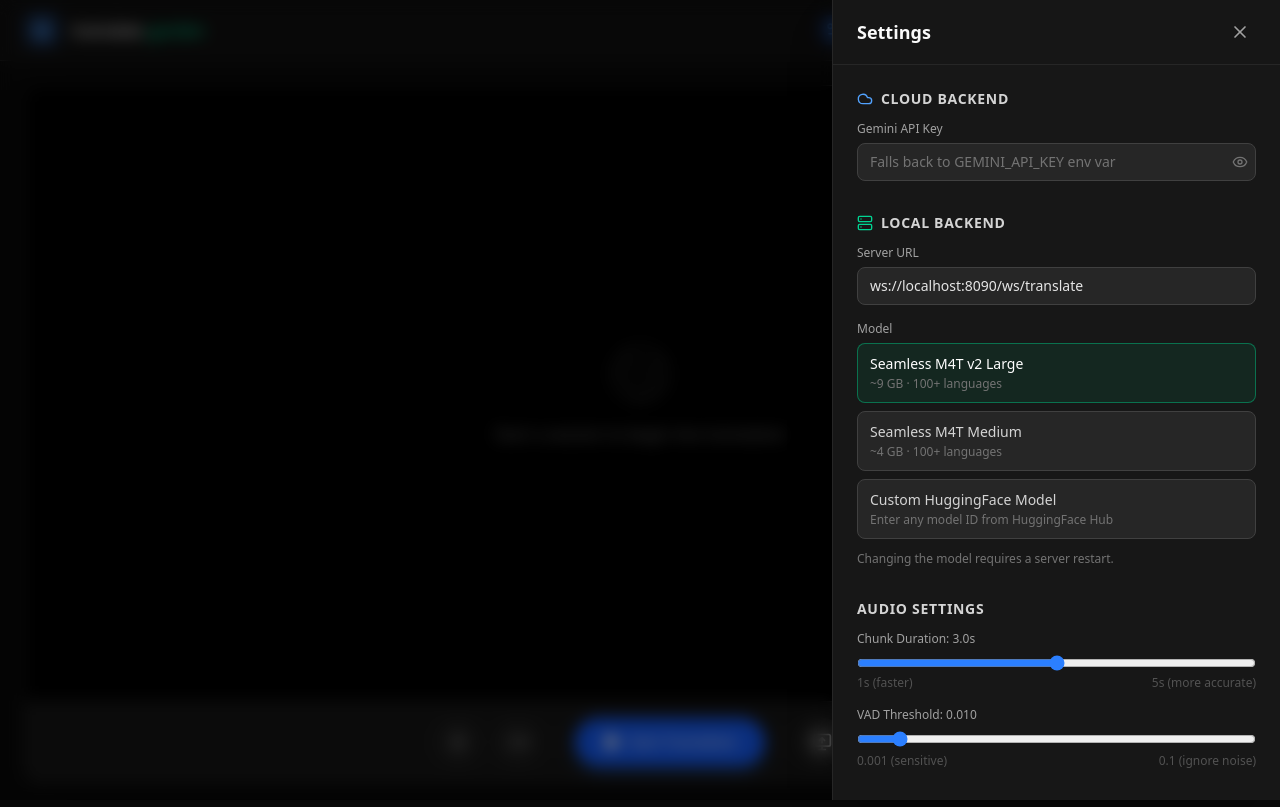
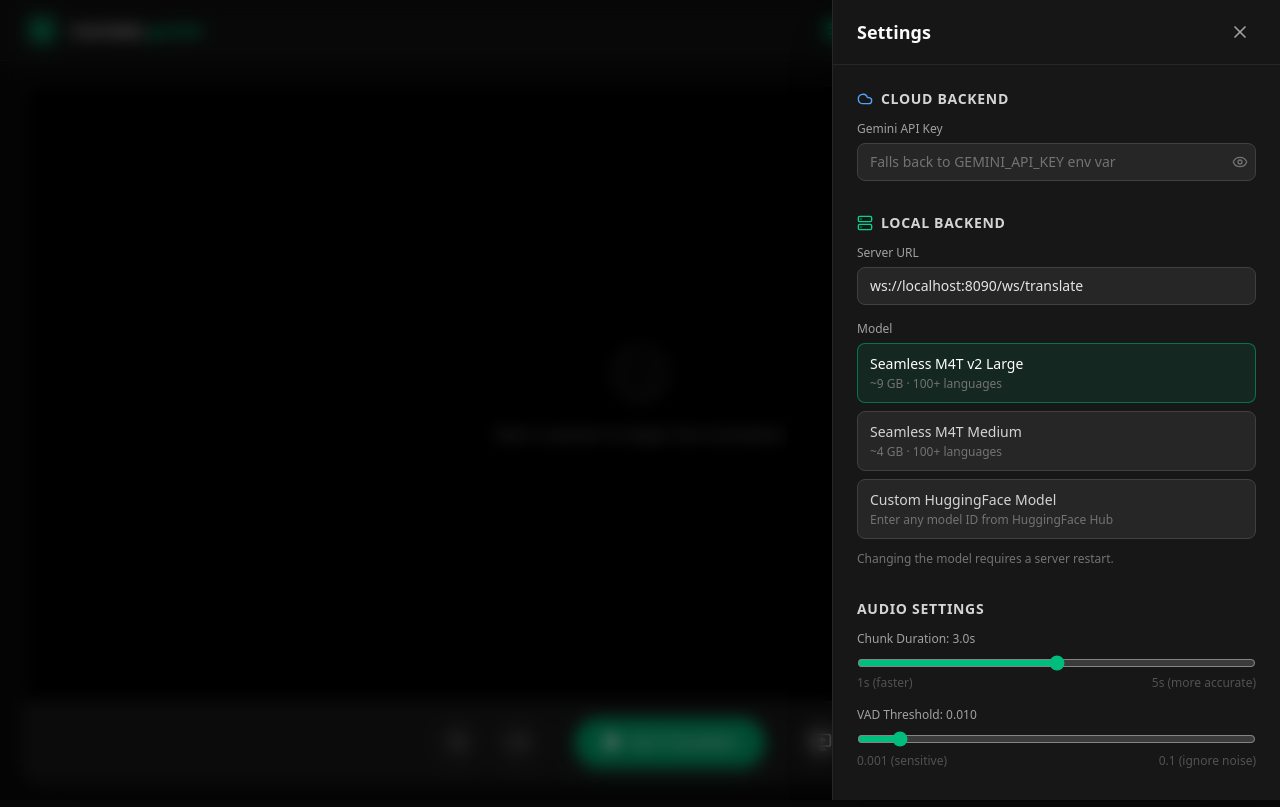
Before and after one commit to CBK47/Open-Translate, a React (Vite) app: page / in a window 1280 px wide. Both pictures are taken after a click on the button 834 px from the left and 30 px from the top of the page. Built offline with nearby package versions, Linux system fonts and the light colour scheme.

Commit message:
style: Rebrand primary accent from blue to garden green
Swapped all primary accent colours to emerald green to match
translate.garden branding. Cloud toggle remains blue (semantic
distinction: blue=cloud, green=local/garden).

Co-Authored-By: Claude Opus 4.6 (1M context) <noreply@anthropic.com>

```diff
--- a/src/App.tsx
+++ b/src/App.tsx
@@ -408,8 +408,8 @@ export default function App() {
     <div className="min-h-screen bg-neutral-950 text-neutral-50 flex flex-col font-sans">
       <header className="px-4 md:px-6 py-3 border-b border-neutral-800 flex items-center justify-between bg-neutral-900/50 backdrop-blur-sm sticky top-0 z-10 gap-3 flex-wrap">
         <div className="flex items-center gap-3">
-          <div className="bg-blue-500/20 p-2 rounded-lg">
-            <Globe2 className="w-5 h-5 text-blue-400" />
+          <div className="bg-emerald-500/20 p-2 rounded-lg">
+            <Globe2 className="w-5 h-5 text-emerald-400" />
           </div>
           <h1 className="text-lg font-medium tracking-tight">translate<span className="text-emerald-400">.garden</span></h1>
         </div>
@@ -417,7 +417,7 @@ export default function App() {
           {/* Settings Gear */}
           <button
             onClick={() => setShowSettings(!showSettings)}
-            className={`p-1.5 rounded-lg transition-colors ${showSettings ? 'bg-blue-600/20 text-blue-400' : 'text-neutral-400 hover:text-neutral-200 hover:bg-neutral-800'}`}
+            className={`p-1.5 rounded-lg transition-colors ${showSettings ? 'bg-emerald-600/20 text-emerald-400' : 'text-neutral-400 hover:text-neutral-200 hover:bg-neutral-800'}`}
             title="Settings"
           >
             <Settings2 className="w-4.5 h-4.5" />
@@ -461,7 +461,7 @@ export default function App() {
               disabled={isConnected}
               className="flex items-center gap-2 px-3 py-1.5 rounded-full text-xs font-medium bg-neutral-800/60 text-neutral-200 transition-all hover:bg-neutral-700 disabled:opacity-50 disabled:cursor-not-allowed border border-neutral-700"
             >
-              <Languages className="w-3.5 h-3.5 text-blue-400" />
+              <Languages className="w-3.5 h-3.5 text-emerald-400" />
               <span>EN &harr; {selectedLang.flag} {selectedLang.name}</span>
               <ChevronDown className={`w-3 h-3 transition-transform ${showLangDropdown ? 'rotate-180' : ''}`} />
             </button>
@@ -474,14 +474,14 @@ export default function App() {
                       onClick={() => { setSelectedLang(lang); setShowLangDropdown(false); }}
                       className={`w-full flex items-center gap-2.5 px-3 py-2 rounded-lg text-sm transition-colors ${
                         selectedLang.code === lang.code
-                          ? 'bg-blue-600/20 text-white'
+                          ? 'bg-emerald-600/20 text-white'
                           : 'text-neutral-400 hover:bg-neutral-800 hover:text-neutral-200'
                       }`}
                     >
                       <span className="text-base">{lang.flag}</span>
                       <span>English &harr; {lang.name}</span>
                       {selectedLang.code === lang.code && (
-                        <span className="ml-auto w-1.5 h-1.5 rounded-full bg-blue-400" />
+                        <span className="ml-auto w-1.5 h-1.5 rounded-full bg-emerald-400" />
                       )}
                     </button>
                   ))}
@@ -492,7 +492,7 @@ export default function App() {
 
           {/* Status */}
           <div className="flex items-center gap-2 text-xs text-neutral-400">
-            <span className={`w-2 h-2 rounded-full ${isConnected ? 'bg-blue-500 animate-pulse' : 'bg-neutral-600'}`} />
+            <span className={`w-2 h-2 rounded-full ${isConnected ? 'bg-emerald-500 animate-pulse' : 'bg-neutral-600'}`} />
             {isConnected ? 'Connected' : 'Ready'}
           </div>
         </div>
@@ -523,7 +523,7 @@ export default function App() {
                     value={settings.geminiApiKey}
                     onChange={(e) => updateSettings({ geminiApiKey: e.target.value })}
                     placeholder="Falls back to GEMINI_API_KEY env var"
-                    className="w-full bg-neutral-800 border border-neutral-700 rounded-lg px-3 py-2 text-sm text-neutral-200 placeholder-neutral-500 focus:outline-none focus:border-blue-500 pr-10"
+                    className="w-full bg-neutral-800 border border-neutral-700 rounded-lg px-3 py-2 text-sm text-neutral-200 placeholder-neutral-500 focus:outline-none focus:border-emerald-500 pr-10"
                   />
                   <button
                     onClick={() => setShowApiKey(!showApiKey)}
@@ -606,7 +606,7 @@ export default function App() {
                   step="0.5"
                   value={settings.chunkDurationS}
                   onChange={(e) => updateSettings({ chunkDurationS: parseFloat(e.target.value) })}
-                  className="w-full accent-blue-500 mb-4"
+                  className="w-full accent-emerald-500 mb-4"
                 />
                 <div className="flex justify-between text-xs text-neutral-600 -mt-3 mb-4">
                   <span>1s (faster)</span>
@@ -623,7 +623,7 @@ export default function App() {
                   step="0.001"
                   value={settings.vadThreshold}
                   onChange={(e) => updateSettings({ vadThreshold: parseFloat(e.target.value) })}
-                  className="w-full accent-blue-500 mb-1"
+                  className="w-full accent-emerald-500 mb-1"
                 />
                 <div className="flex justify-between text-xs text-neutral-600 mb-4">
                   <span>0.001 (sensitive)</span>
@@ -637,7 +637,7 @@ export default function App() {
                 <select
                   value={settings.srcLang}
                   onChange={(e) => updateSettings({ srcLang: e.target.value })}
-                  className="w-full bg-neutral-800 border border-neutral-700 rounded-lg px-3 py-2 text-sm text-neutral-200 focus:outline-none focus:border-blue-500"
+                  className="w-full bg-neutral-800 border border-neutral-700 rounded-lg px-3 py-2 text-sm text-neutral-200 focus:outline-none focus:border-emerald-500"
                 >
                   {SOURCE_LANGS.map(l => (
                     <option key={l.code} value={l.code}>{l.name}</option>
@@ -707,8 +707,8 @@ export default function App() {
                 )}
                 {outputSubtitles && (
                   <div className="self-end max-w-2xl text-right">
-                    <span className="text-xs font-medium tracking-wider text-blue-400 uppercase mb-1 block">Translation</span>
-                    <div className="text-xl font-medium text-white bg-blue-500/20 backdrop-blur-md px-5 py-3 rounded-xl inline-block border border-blue-500/30 max-h-32 overflow-hidden relative shadow-lg shadow-blue-500/10">
+                    <span className="text-xs font-medium tracking-wider text-emerald-400 uppercase mb-1 block">Translation</span>
+                    <div className="text-xl font-medium text-white bg-emerald-500/20 backdrop-blur-md px-5 py-3 rounded-xl inline-block border border-emerald-500/30 max-h-32 overflow-hidden relative shadow-lg shadow-emerald-500/10">
                       <p>{outputSubtitles.length > 200 ? '...' + outputSubtitles.slice(-200) : outputSubtitles}</p>
                     </div>
                   </div>
@@ -739,7 +739,7 @@ export default function App() {
             {!isConnected ? (
               <button
                 onClick={startSession}
-                className="flex items-center gap-2 px-7 py-3.5 bg-blue-600 hover:bg-blue-500 text-white rounded-full font-medium text-sm transition-colors shadow-lg shadow-blue-500/20"
+                className="flex items-center gap-2 px-7 py-3.5 bg-emerald-600 hover:bg-emerald-500 text-white rounded-full font-medium text-sm transition-colors shadow-lg shadow-emerald-500/20"
               >
                 <Play className="w-4.5 h-4.5 fill-current" />
                 Start Translation
@@ -765,7 +765,7 @@ export default function App() {
                   setTimeout(() => { startSession(); }, 500);
                 }
               }}
-              className={`p-3.5 rounded-full transition-colors ${isScreenSharing ? 'bg-blue-500/20 text-blue-400 hover:bg-blue-500/30' : 'bg-neutral-800 text-neutral-200 hover:bg-neutral-700'}`}
+              className={`p-3.5 rounded-full transition-colors ${isScreenSharing ? 'bg-emerald-500/20 text-emerald-400 hover:bg-emerald-500/30' : 'bg-neutral-800 text-neutral-200 hover:bg-neutral-700'}`}
               title={isScreenSharing ? "Switch to Camera" : "Share Screen (e.g., Zoom)"}
             >
               {isScreenSharing ? <MonitorOff className="w-5 h-5" /> : <MonitorUp className="w-5 h-5" />}
```
